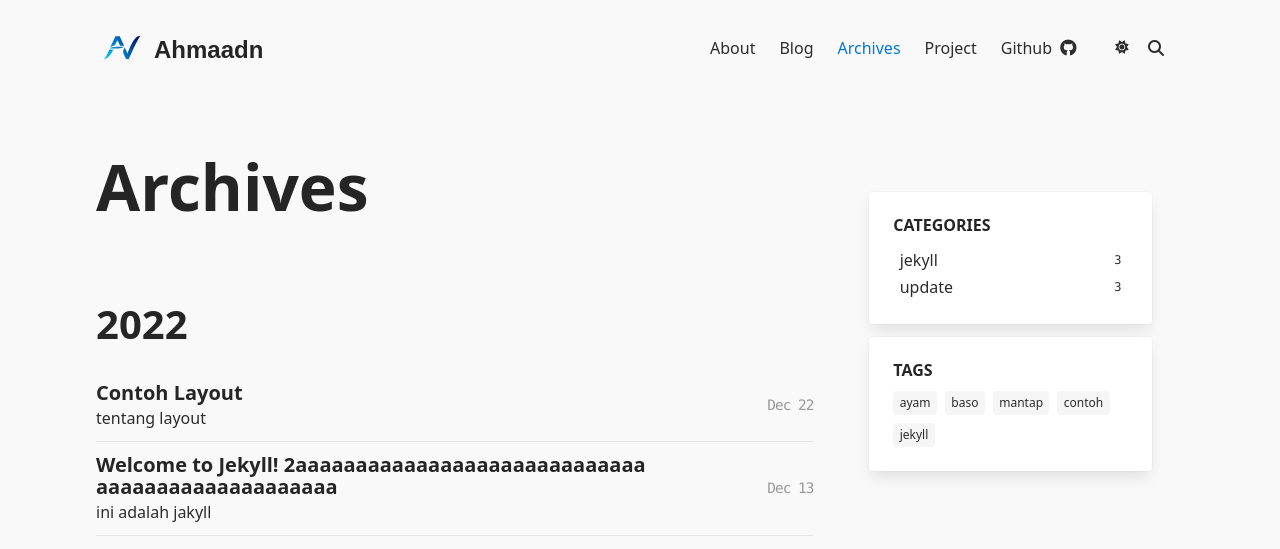
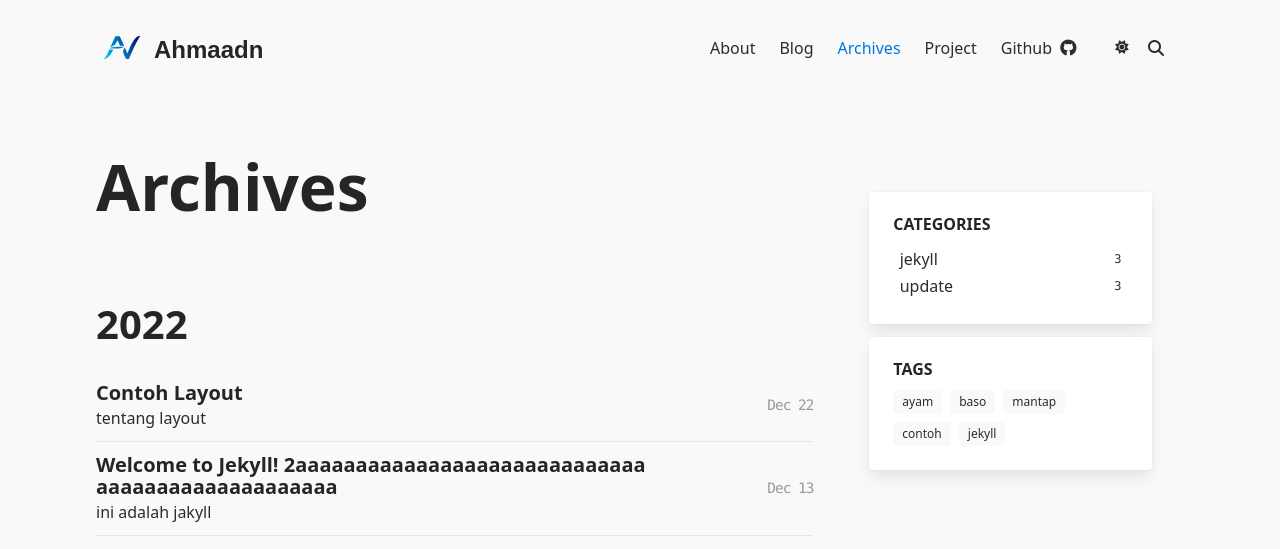
Before and after one commit to ahmaadn/ahmaadn.github.io, a Jekyll site: the page built from archives.html, in a window 1280 px wide. Shown: the top 549 px of the page. Built offline with Jekyll 4.4.1, drawn with Linux system fonts in a browser that asks for light colours.

Commit message:
sekarang hanya ada 1 card layout

```diff
--- /dev/null
+++ b/_includes/card.html
@@ -0,0 +1,10 @@
+<div class="card {{ include.class }}">
+    <div class="card-content">
+        {% if include.title %}
+        <h4 class="title is-size-6 mb-3">{{ include.title }}</h4>
+        {% endif %}
+        <div class="content">
+            {{ include.content }}
+        </div>
+    </div>
+</div>
--- a/_includes/sidebar.html
+++ /dev/null
@@ -1,39 +0,0 @@
-<!-- Category  -->
-{% if site.categories %}
-<div class="card">
-    <div class="card-content">
-        <div class="content">
-            <h4 class="title is-size-6 mb-3">CATEGORIES</h4>
-            <div class="categories">
-                {% for category in site.categories %}
-                <a class="category is-flex is-justify-content-space-between is-align-items-center {% if page.type == 'category' and page.title == category[0] %} is-active {% endif %}"
-                    href="{{ '/categories/' | append: category[0] | relative_url }}">
-                    {{ category[0] }}
-                    <sup>{{ category[1].size }}</sup>
-                </a>
-                {% endfor %}
-            </div>
-        </div>
-    </div>
-</div>
-{% endif %}
-<!-- About me -->
-
-<!-- Tags Cloud  -->
-{% if site.tags %}
-<div class="card">
-    <div class="card-content">
-        <div class="content">
-            <h4 class="title is-size-6 mb-3">TAGS</h4>
-            <div class="tags">
-                {% for tag in site.tags %}
-                <a class="tag {% if page.type == 'tag' and page.title == tag[0] %}is-active{% endif %}"
-                    href="{{ '/tags/' | append: tag[0] | relative_url }}">
-                    {{ tag[0] }}
-                </a>
-                {% endfor %}
-            </div>
-        </div>
-    </div>
-</div>
-{% endif %}
--- a/_layouts/blog.html
+++ b/_layouts/blog.html
@@ -9,7 +9,32 @@ layout: page
         </div>
         <div class="column is-4-desktop sidebar">
             <div class="container ">
-                {% include sidebar.html %}
+                {% if site.categories %}
+                {% capture cap_category %}
+                {% for category in site.categories %}
+                <a class="category is-flex is-justify-content-space-between is-align-items-center {% if page.type == 'category' and page.title == category[0] %} is-active {% endif %}"
+                    href="{{ '/categories/' | append: category[0] | relative_url }}">
+                    {{ category[0] }}
+                    <sup>{{ category[1].size }}</sup>
+                </a>
+                {% endfor %}
+                {% endcapture %}
+                {% include card.html class="categories" title="CATEGORIES" content=cap_category %}
+                {% endif %}
+
+                {% if site.tags %}
+                {% capture cap_tags %}
+                <div class="tags">
+                    {% for tag in site.tags %}
+                    <a class="tag {% if page.type == 'tag' and page.title == tag[0] %}is-active{% endif %}"
+                    href="{{ '/tags/' | append: tag[0] | relative_url }}">
+                    {{ tag[0] }}
+                </a>
+                {% endfor %}
+                </div>
+                {% endcapture %}
+                {% include card.html class="tags" title="TAGS" content=cap_tags %}
+                {% endif %}
             </div>
         </div>
     </div>
--- a/_sass/_base.scss
+++ b/_sass/_base.scss
@@ -347,9 +347,40 @@ a.tag:hover {
 
 .card {
     background-color: var(--bg-card-color);
+	margin-bottom: .8rem;
+	&.categories a {
+		font-weight: 500;
+		padding: .1rem .4rem;
+		&:hover {
+			text-decoration: underline 2px solid var(--hover-color);
+		}
+		&.is-active {
+			color: var(--theme-color);
+		}
+	}
+	&.tags {
+		.tag {
+			background-color: var(--tag-color);
+		}
+		.tag.is-active {
+			background-color: var(--hover-color);
+			color: $white;
+		}
+	}
+	&.me {
+		.icon {
+			font-size: 1.2rem;
+		}
+		figure figcaption {
+			font-weight: 500;
+			color: var(--font-text-color);
+			font-style: normal;
+		}
+		.subtitle {
+			color: var(--font-text-color-muted);
+		}
+	}
 }
-
-// Input
 
 input, .input {
     color: var(--font-text-color);
@@ -609,59 +640,18 @@ a.navbar-item {
 }
 
 // -----------
-// Sidebar
+// sidebar
 // -----------
-
-.sidebar .card {
-	margin-bottom: .8rem;
-
-	a:not(.icon) {
-		padding: .1rem .4rem;
-		font-weight: 500;
-		&:hover {
-			color: var(--font-text-color);
-			text-decoration: underline 2px solid var(--hover-color);
-		}
-		&.is-active {
-			color: var(--theme-color);
-		}
-	}
-
-	p {
-		color: var(--font-text-color-muted);
-	}
-
-	img {
-		border-radius: 5px;
-		width: 65%;
-	}
-
-	.icons a {
-		padding: 0;
-	}
-	.icon {
-		font-size: 1.2rem;
-		width: 2rem;
-	}
-
-	figure {
-		margin: 0;
-		text-align: inherit;
-
-		figcaption {
-			font-weight: 500;
-			font-size: 1rem;
-			line-height: 1.5;
-			font-style: normal;
-		}
-	}
-}
 
 @media screen and (min-width: 1024px) {
 	.sidebar {
 		margin-top: 5rem;
 	}
 }
+
+// -----------
+// Catalog
+// -----------
 
 .catalog {
 	padding: 0px;
@@ -1033,7 +1023,6 @@ a.navbar-item {
 @media screen and (max-width: 1024px) {
 	#about {
 		.columns {
-			display: flex;
 			flex-direction: column;
 		}
 
@@ -1043,26 +1032,15 @@ a.navbar-item {
 
 		.sidebar {
 			order: 1;
-			.card {
-				height: auto;
-				text-align: center;
-				background-color: transparent;
-
-				.title {
-					display: none;
-				}
-			}
 		}
 
-		.icons {
-			justify-content: center;
-		}
+		.card {
+			height: auto;
+			text-align: center;
+			background-color: transparent;
 
-		.profile {
-			display: flex;
-			justify-content: center;
-			img {
-				border-radius: 999px;
+			.title {
+				display: none;
 			}
 		}
 	}
--- a/about.html
+++ b/about.html
@@ -2,6 +2,9 @@
 layout: about
 title: About
 permalink: /me/
+show_name: true
+profile_picture: profile_pict.jpg
+short_text: "This is the base Jekyll theme"
 ---
 
 This is the base Jekyll theme. You can find out more info about customizing your Jekyll theme, as well as basic Jekyll usage documentation at [jekyllrb.com](https://jekyllrb.com/)
```
Also changed, not shown: _includes/card_me.html (deleted, +0 -26 lines), _layouts/about.html (+24 -1 lines).
